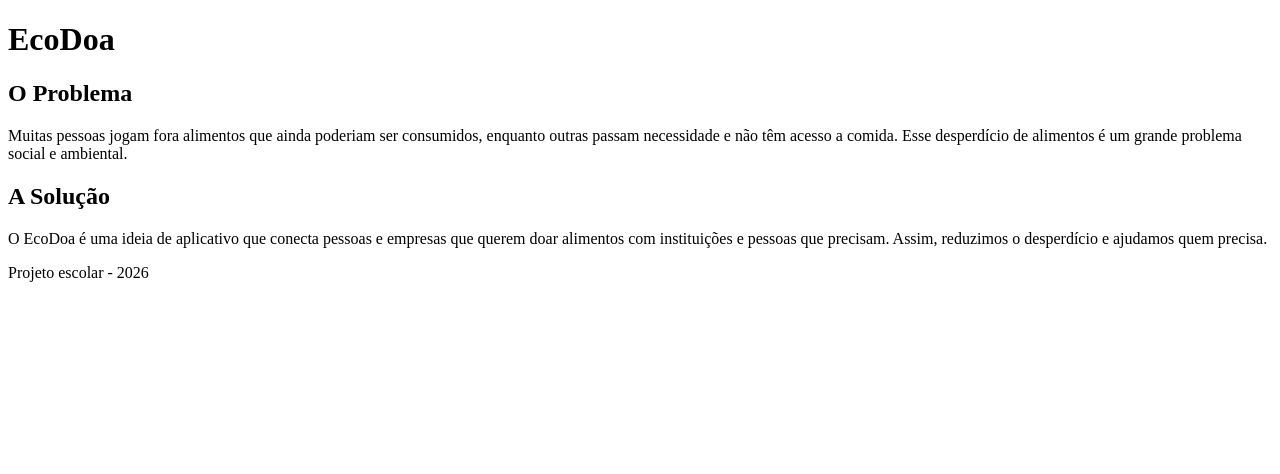
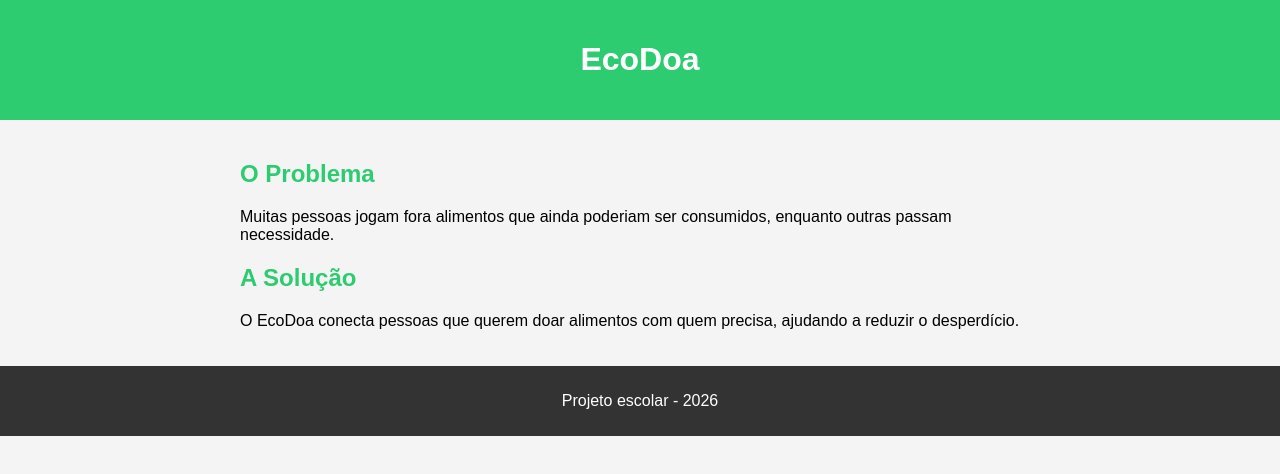
Before and after one commit to stall916/landing-page-jo-obatista, a plain HTML site: page index.html in a window 1280 px wide. Drawn offline with Linux system fonts and the light colour scheme.

Commit message:
style: adiciona CSS básico

```diff
--- a/index.html
+++ b/index.html
@@ -3,6 +3,7 @@
 <head>
     <meta charset="UTF-8">
     <title>EcoDoa</title>
+    <link rel="stylesheet" href="style.css">
 </head>
 <body>
 
@@ -14,15 +15,13 @@
     <h2>O Problema</h2>
     <p>
         Muitas pessoas jogam fora alimentos que ainda poderiam ser consumidos,
-        enquanto outras passam necessidade e não têm acesso a comida.
-        Esse desperdício de alimentos é um grande problema social e ambiental.
+        enquanto outras passam necessidade.
     </p>
 
     <h2>A Solução</h2>
     <p>
-        O EcoDoa é uma ideia de aplicativo que conecta pessoas e empresas que
-        querem doar alimentos com instituições e pessoas que precisam.
-        Assim, reduzimos o desperdício e ajudamos quem precisa.
+        O EcoDoa conecta pessoas que querem doar alimentos com quem precisa,
+        ajudando a reduzir o desperdício.
     </p>
 </main>
 
--- /dev/null
+++ b/style.css
@@ -0,0 +1,29 @@
+body {
+    font-family: Arial, sans-serif;
+    margin: 0;
+    background-color: #f4f4f4;
+}
+
+header {
+    background-color: #2ecc71;
+    color: white;
+    text-align: center;
+    padding: 20px;
+}
+
+main {
+    padding: 20px;
+    max-width: 800px;
+    margin: auto;
+}
+
+h2 {
+    color: #2ecc71;
+}
+
+footer {
+    background-color: #333;
+    color: white;
+    text-align: center;
+    padding: 10px;
+}
```
